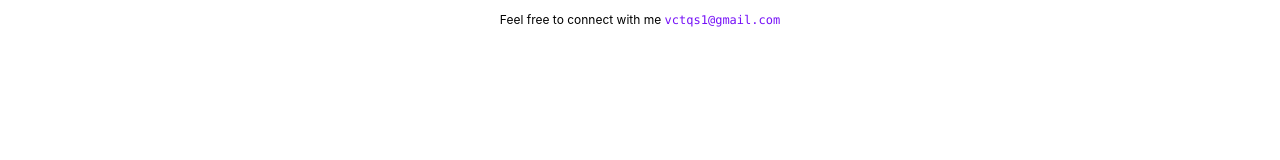
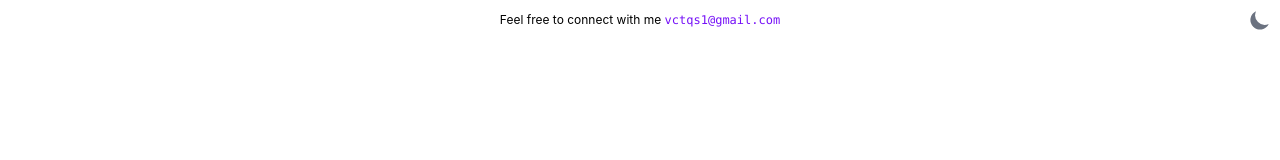
Before and after one commit to vctqs1/vcth-portforlio, a Next.js app: page / in a window 1280 px wide. Shown: the top 160 px of the page. Built offline with nearby package versions, Linux system fonts and the light colour scheme.

Commit message:
add dark mode

```diff
--- /dev/null
+++ b/components/Background/Background.tsx
@@ -0,0 +1,11 @@
+import { PropsWithChildren } from "react";
+
+const Background = ({ children }: PropsWithChildren<{}>) => {
+    return (
+        <body className="bg-white dark:bg-black transition-all dark:text-gray-200">
+            {children}
+        </body>
+    );
+};
+
+export default Background;
--- /dev/null
+++ b/components/Background/index.ts
@@ -0,0 +1,2 @@
+export * from "./Background";
+export {default} from "./Background";
--- a/components/Navbar/Navbar.tsx
+++ b/components/Navbar/Navbar.tsx
@@ -1,9 +1,35 @@
+import { useCallback } from "react";
+import { HiMoon, HiSun } from "react-icons/hi";
+import {
+    ThemeProviderProps,
+    useThemeContext,
+} from "../../contexts/theme-context";
+
+const getInverseMode = (mode: ThemeProviderProps["mode"]) =>
+    mode === "dark" ? "light" : "dark";
+
 function Navbar() {
+    const { mode, setMode } = useThemeContext();
+
+    const toggleMode = useCallback(() => {
+        setMode((prevMode) => getInverseMode(prevMode));
+    }, [setMode]);
+
+    const ToggleModeIcon = mode === "dark" ? HiSun : HiMoon;
     return (
-        <p className="bg-white z-20	text-center text-xs py-3 sticky top-0">
-            Feel free to connect with me{" "}
-            <code className="text-purple">vctqs1@gmail.com</code>
-        </p>
+        <>
+            <p className="z-20 text-center text-xs py-3 sticky top-0">
+                Feel free to connect with me{" "}
+                <code className="text-purple">vctqs1@gmail.com</code>
+            </p>
+
+            <div
+                onClick={toggleMode}
+                className="transition duration-500 ease-in-out rounded-full p-2 absolute top-0 right-0 z-50"
+            >
+                <ToggleModeIcon className="text-gray-500 dark:text-gray-200 text-2xl cursor-pointer" />
+            </div>
+        </>
     );
 }
 
--- /dev/null
+++ b/contexts/theme-context.ts
@@ -0,0 +1,17 @@
+import { createContext, Dispatch, SetStateAction, useContext } from "react";
+
+
+export interface ThemeProviderProps {
+    mode: "dark" | "light";
+    setMode: Dispatch<SetStateAction<ThemeProviderProps["mode"]>>;
+}
+
+
+export const ThemeContext = createContext<ThemeProviderProps>({
+    mode: "light",
+    setMode: () => {}
+});
+
+export const useThemeContext = () => useContext(ThemeContext);
+
+export default ThemeContext;
--- a/package.json
+++ b/package.json
@@ -14,7 +14,8 @@
   "dependencies": {
     "next": "11.1.0",
     "react": "17.0.2",
-    "react-dom": "17.0.2"
+    "react-dom": "17.0.2",
+    "react-icons": "^4.2.0"
   },
   "devDependencies": {
     "@types/node": "^16.6.1",
--- a/pages/_app.tsx
+++ b/pages/_app.tsx
@@ -2,10 +2,13 @@ import "../styles/globals.css";
 import type { AppProps } from "next/app";
 import Head from "next/head";
 import Navbar from "../components/Navbar";
+import ThemeProvider from "../providers/ThemeProvider";
+import Background from "../components/Background";
 
 function MyApp({ Component, pageProps }: AppProps) {
     return (
-        <>
+        <ThemeProvider>
+            <Background>
                 <Head>
                     <title>vctqs1 Portfolio</title>
                     <meta
@@ -16,7 +19,8 @@ function MyApp({ Component, pageProps }: AppProps) {
                 </Head>
                 <Navbar />
                 <Component {...pageProps} />
-        </>
+            </Background>
+        </ThemeProvider>
     );
 }
 export default MyApp;
--- /dev/null
+++ b/providers/ThemeProvider.tsx
@@ -0,0 +1,41 @@
+import { useState, PropsWithChildren, useEffect } from "react";
+import ThemeContext, { ThemeProviderProps } from "../contexts/theme-context";
+
+type Mode = ThemeProviderProps["mode"];
+
+const rawSetTheme = (rawTheme: Mode) => {
+    const root = window.document.documentElement;
+    const isDark = rawTheme === "dark";
+    root.classList.remove(isDark ? "light" : "dark");
+    root.classList.add(rawTheme);
+    localStorage.setItem("color-theme", rawTheme);
+};
+const getInitialTheme = (): Mode => {
+    if (typeof window !== "undefined" && window.localStorage) {
+        const storedPrefs = window.localStorage.getItem("color-theme");
+        if (typeof storedPrefs === "string") {
+            return storedPrefs as Mode;
+        }
+        const userMedia = window.matchMedia("(prefers-color-scheme: dark)");
+        if (userMedia.matches) {
+            return "dark";
+        }
+    }
+    // If you want to use dark theme as the default, return 'dark' instead
+    return "light";
+};
+
+const ThemeProvider = ({ children }: PropsWithChildren<{}>) => {
+    const [mode, setMode] = useState<Mode>(getInitialTheme());
+
+    useEffect(() => {
+        rawSetTheme(mode);
+    }, [mode]);
+    return (
+        <ThemeContext.Provider value={{ mode, setMode }}>
+            {children}
+        </ThemeContext.Provider>
+    );
+};
+
+export default ThemeProvider;
--- a/tailwind.config.js
+++ b/tailwind.config.js
@@ -1,6 +1,6 @@
 module.exports = {
     purge: ["./components/**/*.{js,ts,jsx,tsx}", "./pages/**/*.{js,ts,jsx,tsx}"],
-    darkMode: false, // or 'media' or 'class'
+    darkMode: 'class', // or 'media' or 'class'
     theme: {
         extend: {},
     },
```
Also changed, not shown: 1 other file (tests, documents, lock files or other folders). Lines whose indentation alone changed are shown as unchanged.
